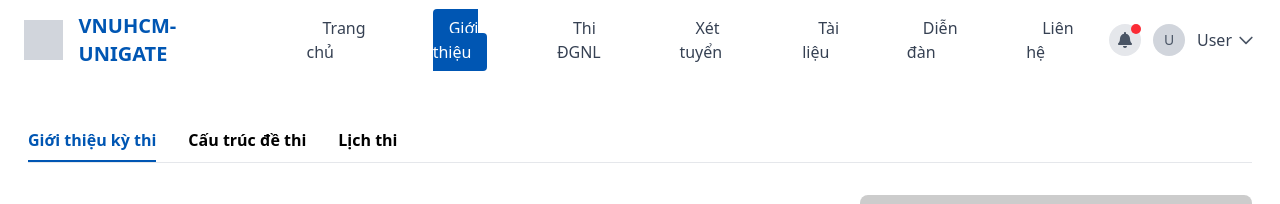
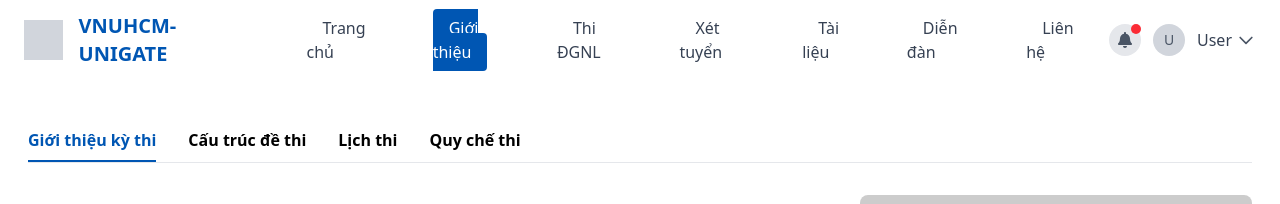
Before and after one commit to jnswkz/vnuhcm-unigate-frontend, a React (Vite) app: page /gioi-thieu/ky-thi in a window 1280 px wide. Shown: the top 204 px of the page. Built offline with nearby package versions, Linux system fonts and the light colour scheme.

Commit message:
Update Tab

```diff
--- a/src/components/Tabs.jsx
+++ b/src/components/Tabs.jsx
@@ -34,6 +34,16 @@ export default function Tabs() {
         >
           Lịch thi
         </NavLink>
+        <NavLink
+          to="/gioi-thieu/quy-che-thi"
+          className={({ isActive }) =>
+            `pb-2 text-base font-bold font-roboto ${
+              isActive ? 'text-[#0056B3] border-b-2 border-[#0056B3]' : 'text-black'
+            }`
+          }
+        >
+          Quy chế thi
+        </NavLink>
       </div>
     </div>
   );
```
